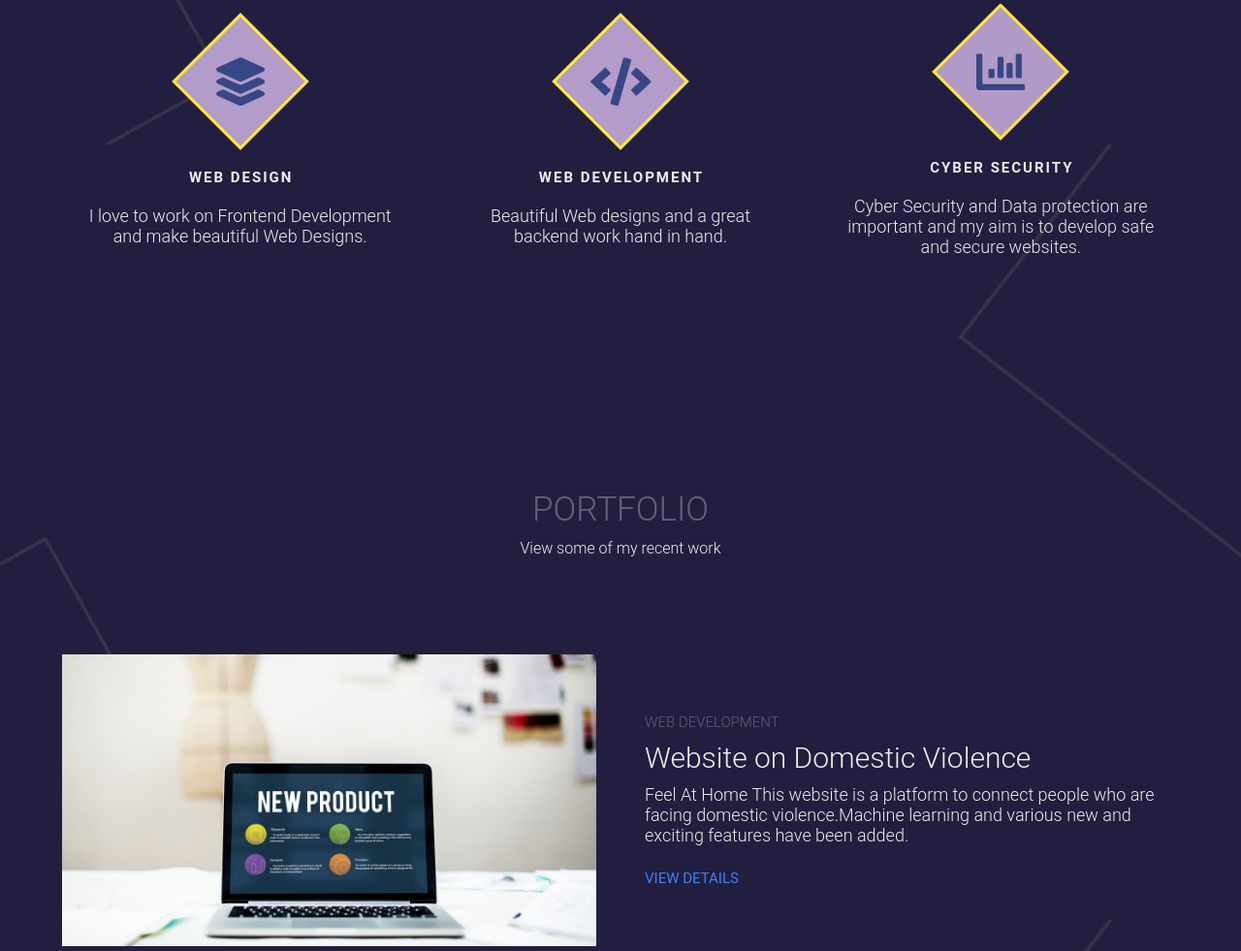
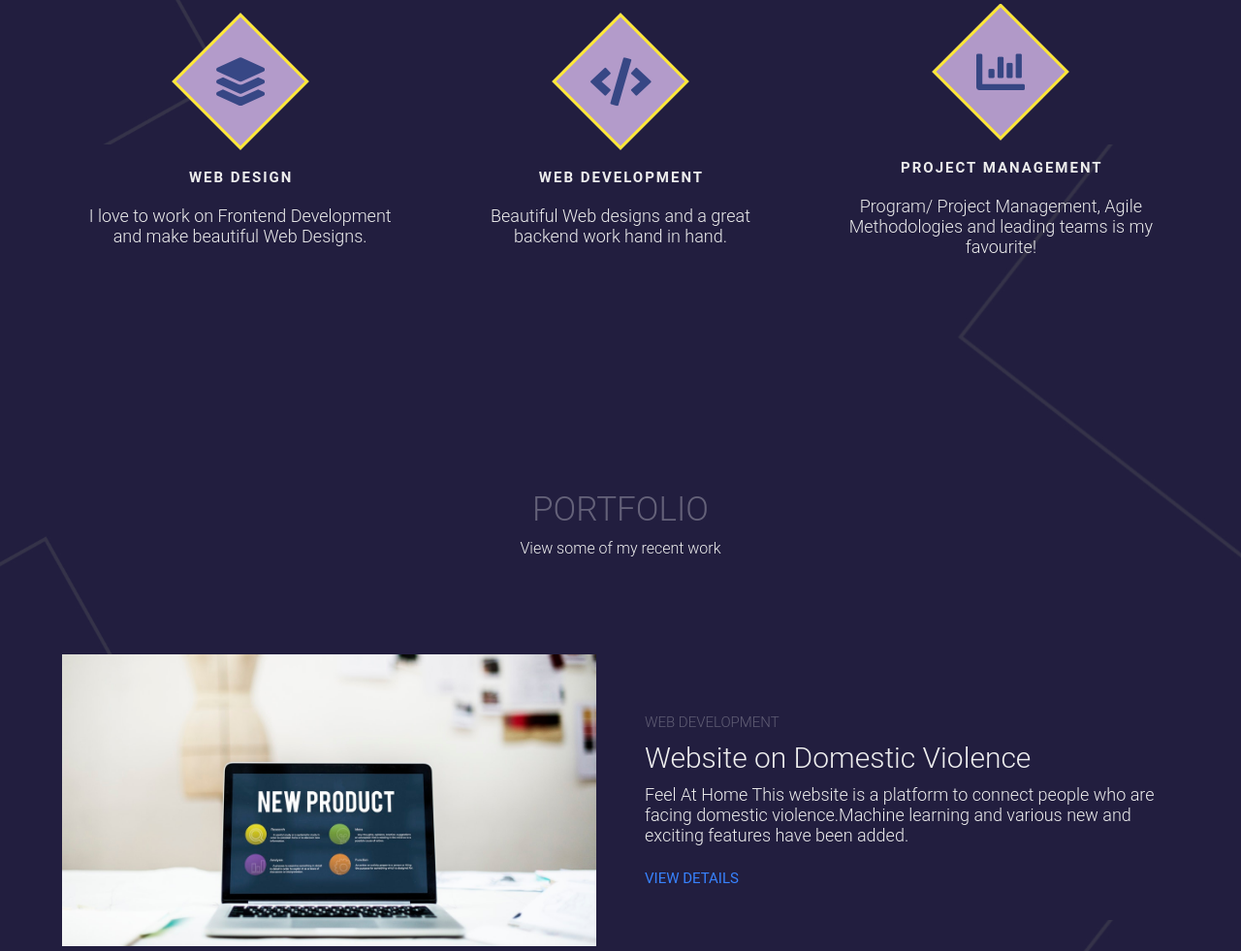
Before and after one commit to sakshi1499/myPortfolio, a plain HTML site: page index.html in a window 1280 px wide. Shown: the part 1451-2432 px from the top of the page at 97% size. Drawn offline with nearby package versions, Linux system fonts and the light colour scheme.

Commit message:
Update index.html

```diff
--- a/index.html
+++ b/index.html
@@ -106,10 +106,10 @@
         <i class="fas fa-chart-bar"></i>
       </div>
       <h1>
-        Cyber Security
+        Project Management
       </h1>
       <p>
-        Cyber Security and Data protection are important and my aim is to develop safe and secure websites.
+          Program/ Project Management, Agile Methodologies and leading teams is my favourite!
         </p>
     </div>
 
@@ -341,7 +341,7 @@ I have developed multiple google actions and recieved google home for developing
     <i class=" fas fa-chevron-up"></i>
     </div>
     <p>
-      &copy; 2019 Sakshi Munjal
+      &copy; 2020 Sakshi Munjal
     </p>
   </footer>
     <script src="https://ajax.googleapis.com/ajax/libs/jquery/3.3.1/jquery.min.js"></script>
```
